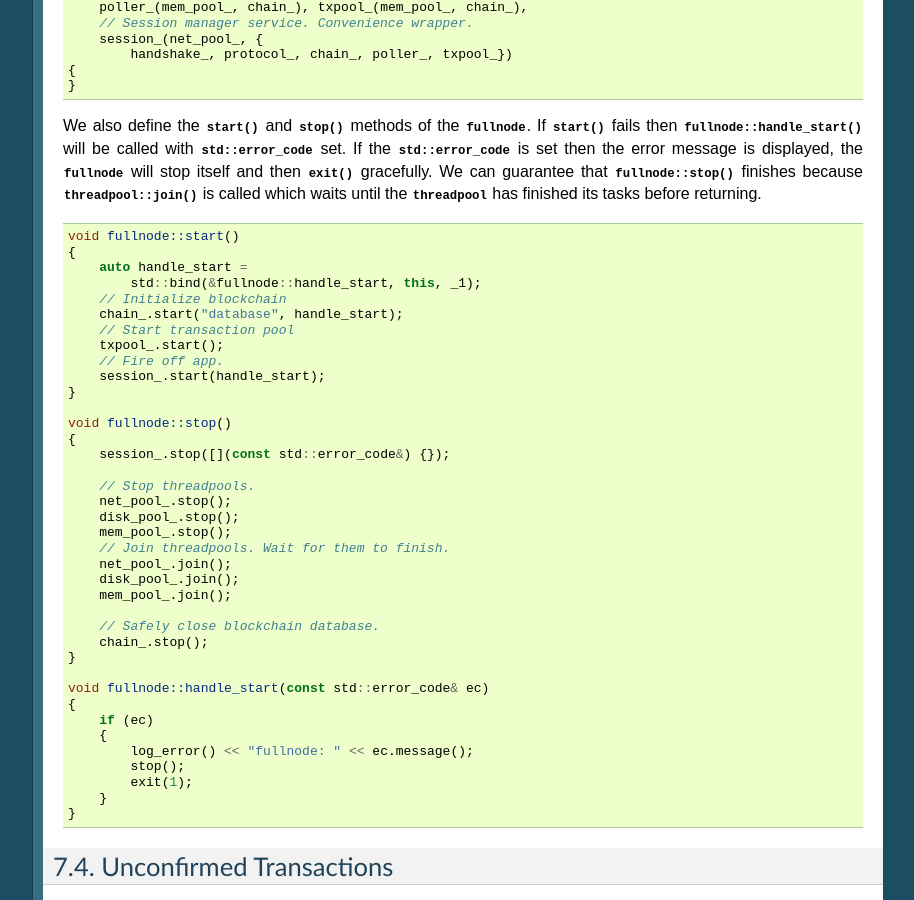
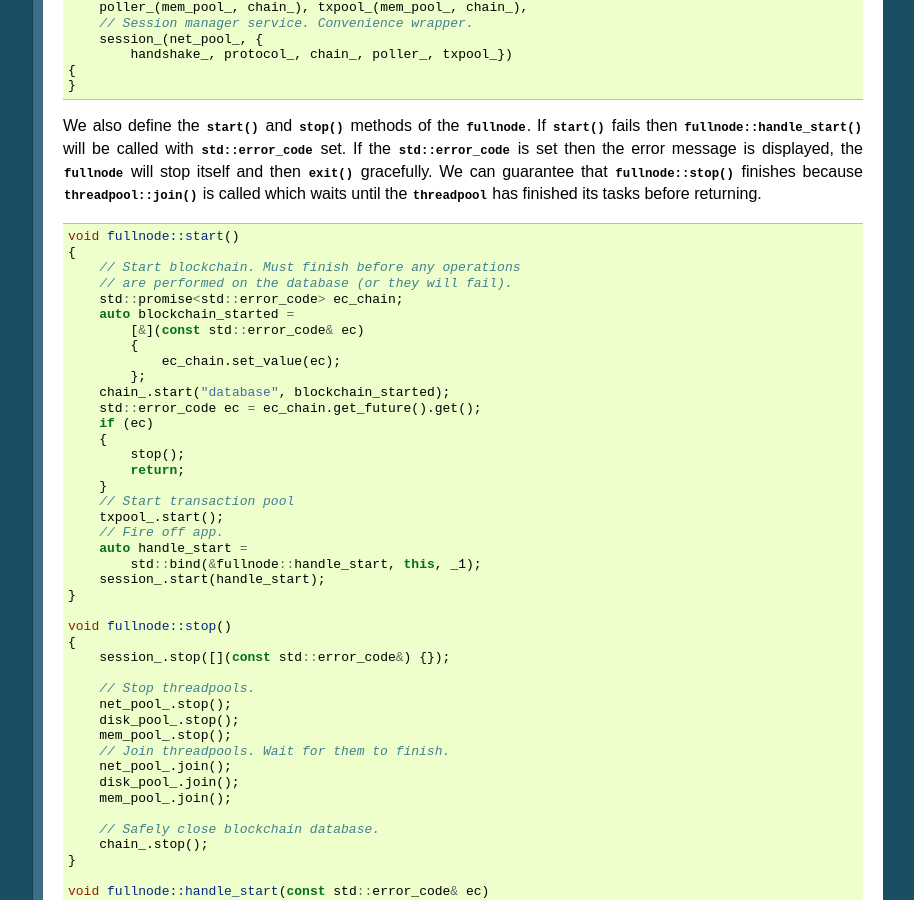
Before and after one commit to libbitcoin/libbitcoin-system, a Sphinx documentation site: the page built from doc/sphinx/fullnode.rst, in a window 1280 px wide and 900 px high, scrolled down 1971 px. Shown: the whole window, without its empty margins (187-1101 px from the left). Built offline with Sphinx 7.4.7, drawn with Linux system fonts in a browser that asks for light colours; pages that are not in the unit, such as notebooks, are missing from menus.

Commit message:
bugfix in fullnode example: start blockchain and WAIT before anything else.

```diff
--- a/doc/sphinx/fullnode.rst
+++ b/doc/sphinx/fullnode.rst
@@ -144,13 +144,26 @@ before returning.
 
     void fullnode::start()
     {
-        auto handle_start =
-            std::bind(&fullnode::handle_start, this, _1);
-        // Initialize blockchain
-        chain_.start("database", handle_start);
+        // Start blockchain. Must finish before any operations
+        // are performed on the database (or they will fail).
+        std::promise<std::error_code> ec_chain;
+        auto blockchain_started =
+            [&](const std::error_code& ec)
+            {
+                ec_chain.set_value(ec);
+            };
+        chain_.start("database", blockchain_started);
+        std::error_code ec = ec_chain.get_future().get();
+        if (ec)
+        {
+            stop();
+            return;
+        }
         // Start transaction pool
         txpool_.start();
         // Fire off app.
+        auto handle_start =
+            std::bind(&fullnode::handle_start, this, _1);
         session_.start(handle_start);
     }
 
```
Also changed, not shown: doc/sphinx/examples/fullnode.rst (+17 -4 lines), 1 other file.
